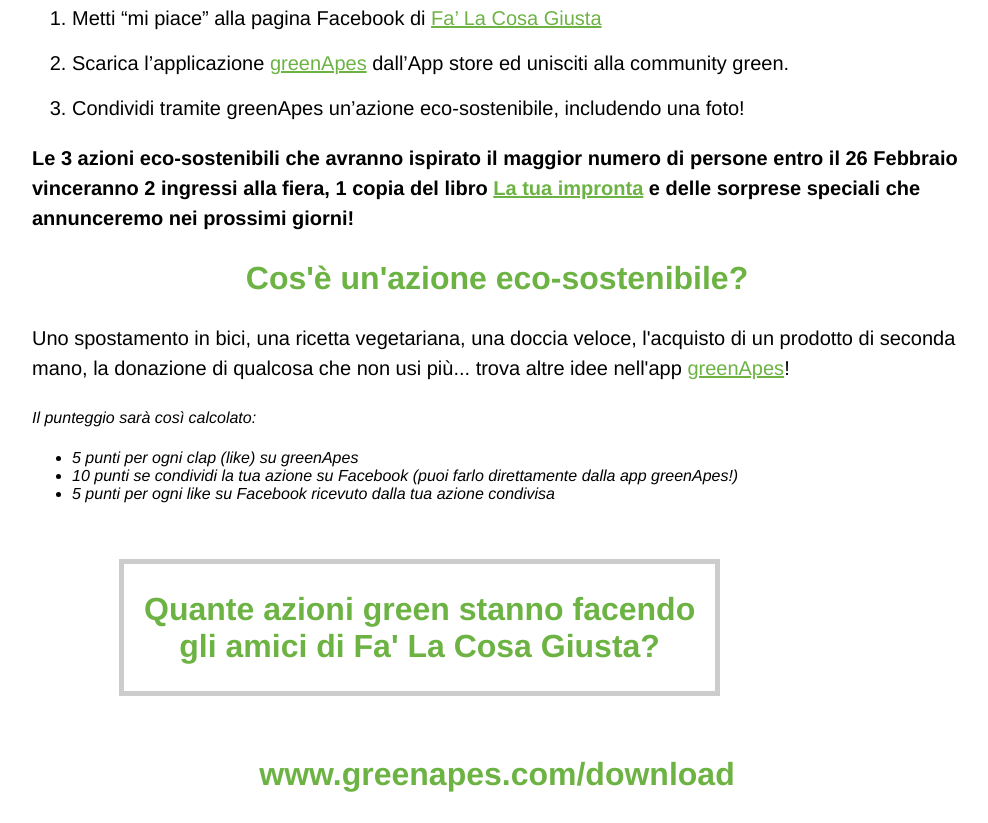
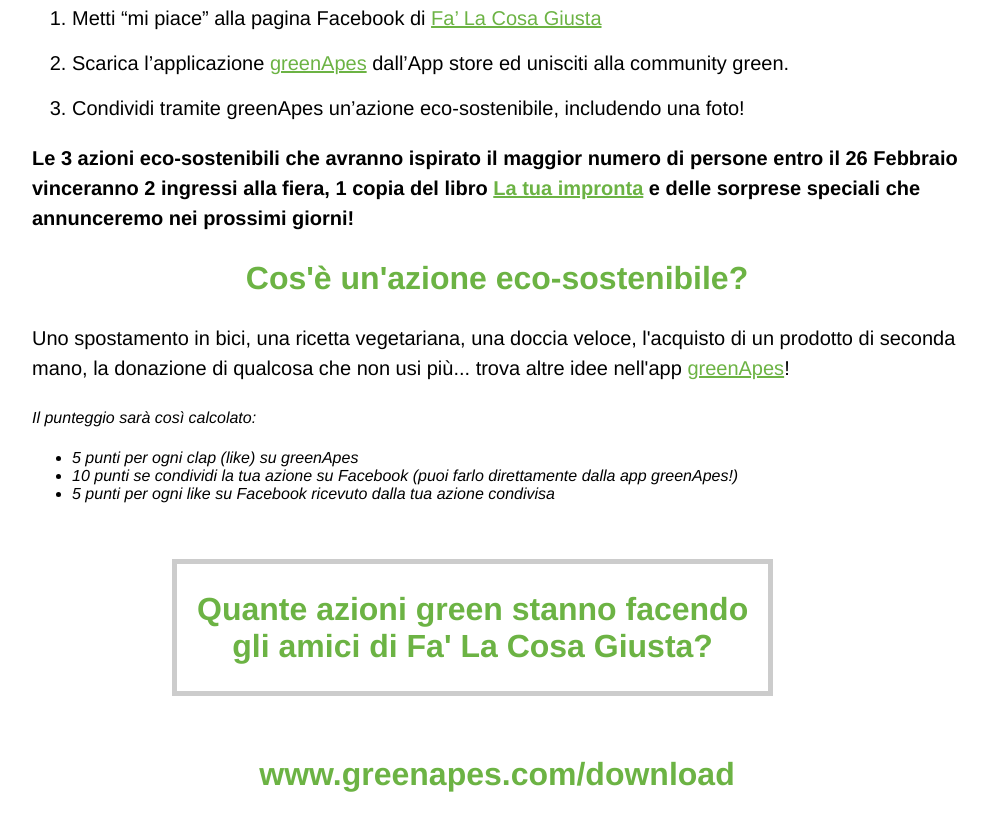
Before and after one commit to greenapes/falacosagiusta-challenge, a website: page index.html in a window 1280 px wide. Shown: the part 837-1660 px from the top of the page, without its empty margins (168-1156 px from the left). Drawn offline with Linux system fonts and the light colour scheme; a script that the page names is missing.

Commit message:
align center infograph

```diff
--- a/index.html
+++ b/index.html
@@ -17,7 +17,7 @@
         .info {
             display: inline-block;
             border: 5px solid #ccc;
-            margin-left: 287;
+            margin-left: 340px;
             overflow: hidden;
         }
         .info.right{
```
